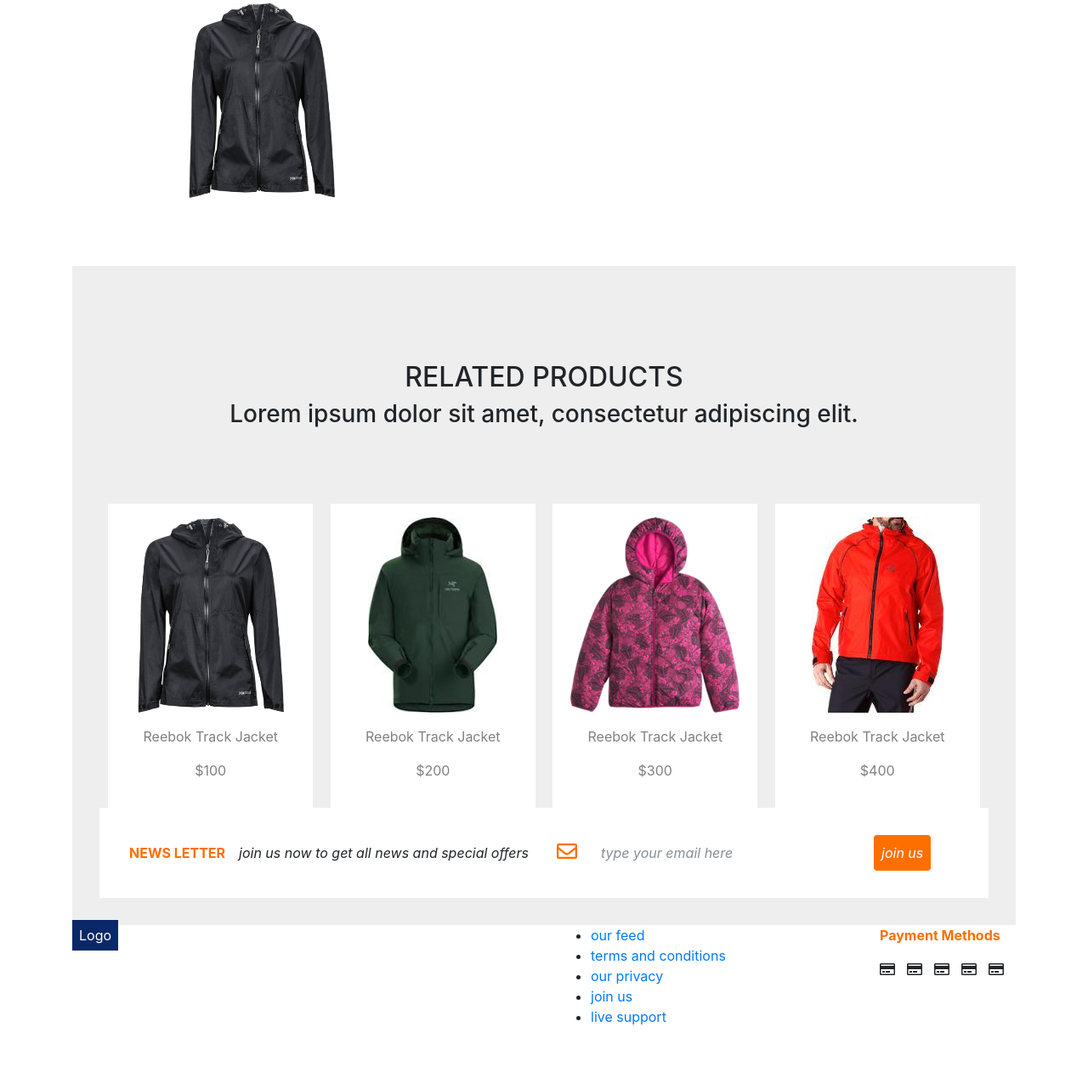
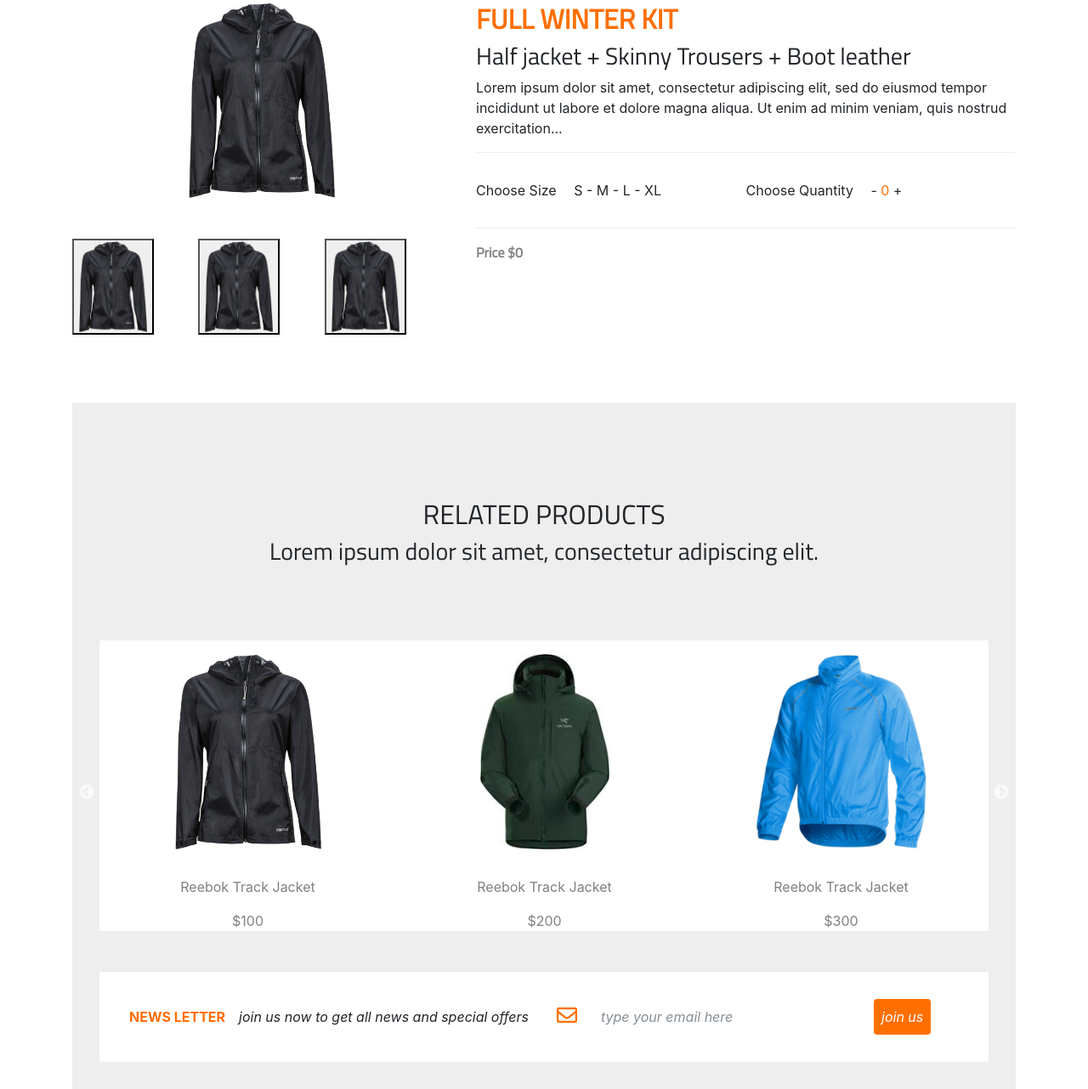
Before and after one commit to drewp6023/pure-strategic, a React app: page / in a window 1280 px wide. Shown: the part 271-1553 px from the top of the page at 85% size. Before the commit the page ends 1496 px from the top, so only its background shows below. Built offline with nearby package versions, Linux system fonts and the light colour scheme.

Commit message:
Slider and last second styling

```diff
--- a/package.json
+++ b/package.json
@@ -46,6 +46,7 @@
     "babel-polyfill": "^6.26.0",
     "babel-runtime": "^6.26.0",
     "react-router-dom": "^4.3.1",
-    "react-slick": "^0.23.1"
+    "react-slick": "^0.23.1",
+    "slick-carousel": "^1.8.1"
   }
 }
--- a/src/assets/scss/styles.scss
+++ b/src/assets/scss/styles.scss
@@ -1,3 +1,10 @@
+/*
+    font-family: 'Maven Pro', sans-serif;
+    font-family: 'Titillium Web', sans-serif;
+*/
+$maven-pro: 'Maven Pro', sans-serif;
+$titillium: 'Titillium Web', sans-serif;
+
 $ps-orange: #FF6F00;
 $ps-blue: #082868;
 
@@ -6,6 +13,11 @@ html {
 
 	.orange {
 		color: $ps-orange;
+	}
+
+	h2,
+	h3 {
+		font-family: $titillium;
 	}
 
 	.flex-center {
@@ -55,26 +67,50 @@ html {
 
 		}
 		#phone-icon {
+			/*margin-left: 1rem;*/
+		}
+		.social-icon:not(:first-child) {
 			margin-left: 1rem;
 		}
-		.social-icon {
-			margin-left: 1rem;
+
+		@media screen and (max-width: 600px) {
+			.row > div[class*='col'] {
+				text-align: center;
+			}
 		}
 	}
 
 	#featured-product-container {
 		background: white;
 		margin: 5rem 0;
+
+		#product-details {
+			#increment,
+			#decrement {
+				cursor: pointer;
+			}
+
+			#price {
+				font-weight: bold;
+				color: grey;
+				font-family: $titillium;
+			}
+		}
 	}
 
 	#related-products-container {
 		background-color: #eeeeee;
 		padding: 2rem;
+
+		img {
+			display: inline-block;
+		}
 	}
 
 	#newsletter-container {
 		background: white;
 		padding: 2rem;
+		margin-top: 2rem;
 
 		input {
 			border: 0;
@@ -90,6 +126,7 @@ html {
 
 	#footer-container {
 		background: white;
+		margin-top: 5rem;
 
 		.fa-credit-card {
 			width: 20%;
@@ -98,12 +135,11 @@ html {
 
 	.product {
 		background: white;
-		padding: 1rem;
-		width: 23%;
-		float: left;
+/*		width: 23%;
+		float: left;*/
 
 		.product-img {
-
+			padding: 1rem;
 		}
 
 		.product-title,
@@ -129,6 +165,25 @@ html {
 			margin-bottom: 1rem;
 		}
 	}
+
+	#mini-pics-container {
+		margin-top: 3rem;
+
+		button {
+			img {
+				max-width: 5rem;
+				min-width: 5rem;
+			}
+		}
+
+		@media screen and (max-width: 600px) {
+			margin-bottom: 2rem;
+
+			> div {
+				text-align: center;
+			}
+		}
+	}
 }
 
 @media screen and (max-width: 900px) {
--- a/src/index.html
+++ b/src/index.html
@@ -4,8 +4,17 @@
 <head>
     <meta charset="utf-8">
     <meta name="viewport" content="width=device-width, initial-scale=1.0">
+
+    <link href="https://fonts.googleapis.com/css?family=Maven+Pro|Titillium+Web" rel="stylesheet">
     <link rel="stylesheet" href="https://maxcdn.bootstrapcdn.com/bootstrap/4.0.0-beta.2/css/bootstrap.min.css" >
     <link rel="stylesheet" type="text/css" href="https://use.fontawesome.com/releases/v5.2.0/css/all.css">
+    <link rel="stylesheet" type="text/css" charset="UTF-8" href="https://cdnjs.cloudflare.com/ajax/libs/slick-carousel/1.6.0/slick.min.css" />
+    <link rel="stylesheet" type="text/css" href="https://cdnjs.cloudflare.com/ajax/libs/slick-carousel/1.6.0/slick-theme.min.css" />
+
+    <script src="https://code.jquery.com/jquery-3.2.1.slim.min.js" integrity="sha384-KJ3o2DKtIkvYIK3UENzmM7KCkRr/rE9/Qpg6aAZGJwFDMVNA/GpGFF93hXpG5KkN" crossorigin="anonymous"></script>
+    <script src="https://cdnjs.cloudflare.com/ajax/libs/popper.js/1.12.9/umd/popper.min.js" integrity="sha384-ApNbgh9B+Y1QKtv3Rn7W3mgPxhU9K/ScQsAP7hUibX39j7fakFPskvXusvfa0b4Q" crossorigin="anonymous"></script>
+    <script src="https://maxcdn.bootstrapcdn.com/bootstrap/4.0.0/js/bootstrap.min.js" integrity="sha384-JZR6Spejh4U02d8jOt6vLEHfe/JQGiRRSQQxSfFWpi1MquVdAyjUar5+76PVCmYl" crossorigin="anonymous"></script>
+
     <title>Pure Strategic Assessment</title>
 </head>
 
--- a/src/js/components/container/FeaturedProductContainer.js
+++ b/src/js/components/container/FeaturedProductContainer.js
@@ -1,18 +1,78 @@
 import React, { Component } from 'react';
 import Header from '../presentational/Header';
 import SecondaryHeader from '../presentational/SecondaryHeader';
+import MiniPics from '../presentational/MiniPics';
 
 class FeaturedProductContainer extends Component {
+
+  state = {
+  	price: 0,
+  	quantity: 0
+  };
+
+  onDecrement = () => {
+  	if (this.state.quantity > 0) {
+
+	  	const quantity = this.state.quantity - 1;
+	  	let price = quantity * 100;
+
+	  	this.setState(state => ({
+	  		quantity: quantity,
+	  		price: price
+	  	}));
+  	}
+  };
+
+  onIncrement = () => {
+
+  	const quantity = this.state.quantity + 1;
+  	let price = quantity * 100;
+
+  	this.setState(state => ({
+  		quantity: quantity,
+  		price: price
+  	}));
+  };
+
   render() {
+
+  	const rowStyle = {
+  		margin: '1rem 0',
+  		padding: '2rem 0',
+  		borderTop: '1px solid #eeeeee',
+  		borderBottom: '1px solid #eeeeee'
+  	}
+
+  	const marginRight = {
+  		marginRight: '1rem'
+  	}
+
     return (
       <div id="featured-product-container">
       	<div className="container">
 	      	<div className="row">
-		      	<div className="col-xs-12 col-md-5 flex-center">
-		      		<img src="/src/assets/images/black_jacket.png" />
+		      	<div className="col-xs-12 col-md-5">
+		      		<div className="flex-center"><img src="/src/assets/images/black_jacket.png" /></div>
+		      		<MiniPics />
 		      	</div>
-		      	<div className="col-xs-12 col-md-7">
-
+		      	<div id="product-details" className="col-xs-12 col-md-7">
+		      		<h2 className="text-uppercase orange font-weight-bold">FULL WINTER KIT</h2>
+		      		<h3>Half jacket + Skinny Trousers + Boot leather</h3>
+		      		<div>
+		      			Lorem ipsum dolor sit amet, consectetur adipiscing elit, sed do eiusmod tempor incididunt ut labore et dolore magna aliqua. Ut enim ad minim veniam, quis nostrud exercitation...
+		      		</div>
+		      		<div className="row no-gutters" style={rowStyle}>
+		      			<div className="col-xs-12 col-md-6">
+		      				<span style={marginRight}>Choose Size</span> <span>S</span> - <span>M</span> - <span>L</span> - <span>XL</span>
+		      			</div>
+		      			<div className="col-xs-12 col-md-6">
+		      				<span style={marginRight}>Choose Quantity</span> <span id="decrement" onClick={this.onDecrement}>-</span> <span className="orange">{this.state.quantity}</span> <span id="increment" onClick={this.onIncrement}>+</span>
+		      			</div>
+		      		</div>
+		      		<div id="price-container" className="row no-gutters">
+		      			<div className="col-xs-12 col-md-6"><span id="price">Price {"$" + this.state.price}</span></div>
+		      			<div className="col-xs-12 col-md-6"></div>
+		      		</div>
 		      	</div>
 		    </div>
       	</div>
--- a/src/js/components/container/FooterContainer.js
+++ b/src/js/components/container/FooterContainer.js
@@ -19,13 +19,11 @@ class FooterContainer extends Component {
     return (
       <div id="footer-container" className="container">
         <div className="row">
-          <div className="col-md-2">
+          <div className="col-xs-12 col-md-1">
             <LogoButton />
           </div>
-          <div className="col-md-4">
-
-          </div>
-          <div className="col-md-4">
+          <div className="col-xs-12 col-md-5"></div>
+          <div className="col-xs-12 col-md-4">
             <ul>
               {links.map((link, index) => {
                 return (
@@ -34,7 +32,7 @@ class FooterContainer extends Component {
               })}
             </ul>
           </div>
-          <div className="col-md-2">
+          <div className="col-xs-12 col-md-2">
             <div className="orange font-weight-bold" style={paymentStyle}>Payment Methods</div>
             <div>
               <i className="far fa-credit-card"></i>
--- a/src/js/components/container/NewsletterContainer.js
+++ b/src/js/components/container/NewsletterContainer.js
@@ -16,11 +16,11 @@ class NewsletterContainer extends Component {
     return (
       <div id="newsletter-container">
       	<div className="row">
-      		<div className="col-md-6 flex-center">
+      		<div className="col-xs-12 col-md-6 flex-center">
       			<span className="orange text-uppercase" style={nlText}>News Letter</span>
       			<span className="font-italic">join us now to get all news and special offers</span>
       		</div>
-      		<div className="col-md-4 flex-center">
+      		<div className="col-xs-12 col-md-4 flex-center">
 	            <div className="input-group mb-3 no-margin-bottom">
 	              <div className="input-group-prepend flex-center">
 	                <span className="input-group-text"><i id="envelope-icon" className="far fa-envelope orange" style={envStyle}></i></span>
@@ -28,7 +28,7 @@ class NewsletterContainer extends Component {
 	              <input type="text" className="form-control font-italic" placeholder="type your email here" aria-label="email" />
 	            </div>
       		</div>
-      		<div className="col-md-2 flex-center">
+      		<div className="col-xs-12 col-md-2 flex-center">
       			<button id="join-us-btn" className="btn font-italic">join us</button>
       		</div>
       	</div>
--- a/src/js/components/container/RelatedProductsContainer.js
+++ b/src/js/components/container/RelatedProductsContainer.js
@@ -3,6 +3,7 @@ import Header from '../presentational/Header';
 import SecondaryHeader from '../presentational/SecondaryHeader';
 import Newsletter from './NewsletterContainer';
 import Product from '../presentational/Product';
+import Slider from "react-slick";
 
 class ProductContainer extends Component {
   render() {
@@ -11,11 +12,69 @@ class ProductContainer extends Component {
   		padding: '5rem 0'
   	}
 
-  	const productContainerStyle = {
-  		display: 'flex',
-  		alignItems: 'center',
-  		justifyContent: 'space-around'
+  	const settings = {
+      dots: false,
+      infinite: true,
+      speed: 500,
+	  slidesToShow: 3,
+	  slidesToScroll: 1,
+      responsive: [
+	    {
+	      breakpoint: 1024,
+	      settings: {
+	        slidesToShow: 3,
+	        slidesToScroll: 1,
+	      }
+	    },
+	    {
+	      breakpoint: 600,
+	      settings: {
+	        slidesToShow: 2,
+	        slidesToScroll: 2
+	      }
+	    },
+	    {
+	      breakpoint: 480,
+	      settings: {
+	        slidesToShow: 1,
+	        slidesToScroll: 1
+	      }
+	    }
+      ]
   	}
+
+  	const productImages = [
+  		{
+  			url: '/src/assets/images/black_jacket.png',
+  			title: 'Reebok Track Jacket',
+  			cost: 100
+  		},
+  		{
+  			url: '/src/assets/images/fission_jacket.jpeg',
+  			title: 'Reebok Track Jacket',
+  			cost: 200
+  		},
+  		{
+  			url: '/src/assets/images/light_blue_jacket.png',
+  			title: 'Reebok Track Jacket',
+  			cost: 300
+  		},
+  		{
+  			url: '/src/assets/images/orange_brown_jacket.jpeg',
+  			title: 'Reebok Track Jacket',
+  			cost: 400
+  		},
+  		{
+  			url: '/src/assets/images/pink_jacket.png',
+  			title: 'Reebok Track Jacket',
+  			cost: 500
+  		},
+  		{
+  			url: '/src/assets/images/red_jacket.jpeg',
+  			title: 'Reebok Track Jacket',
+  			cost: 600
+  		}
+  	]
 
     return (
       <div className="product-container container">
@@ -24,12 +83,15 @@ class ProductContainer extends Component {
 		      	<Header text="Related Products" />
 		      	<SecondaryHeader text="Lorem ipsum dolor sit amet, consectetur adipiscing elit." />
       		</div>
-      		<div style={productContainerStyle}>
-		  		<Product imgUrl="/src/assets/images/black_jacket.png" title="Reebok Track Jacket" price={100} />
-		  		<Product imgUrl="/src/assets/images/fission_jacket.jpeg" title="Reebok Track Jacket" price={200} />
-		  		<Product imgUrl="/src/assets/images/pink_jacket.png" title="Reebok Track Jacket" price={300} />
-		  		<Product imgUrl="/src/assets/images/red_jacket.jpeg" title="Reebok Track Jacket" price={400} />
-      		</div>
+      		<Slider {...settings}>
+      			{productImages.map((item, index) => {
+      				return (
+      					<div key={index}>
+      						<Product imgUrl={item.url} title={item.title} price={item.cost} />
+      					</div>
+      				)
+      			})}
+      		</Slider>
 	      	<Newsletter />
       	</div>
       </div>
@@ -38,3 +100,10 @@ class ProductContainer extends Component {
 }
 
 export default ProductContainer;
+
+      // 		<div className="row">
+		  		// <div className="col-xs-12 col-md-3"><Product imgUrl="/src/assets/images/black_jacket.png" title="Reebok Track Jacket" price={100} /></div>
+		  		// <div className="col-xs-12 col-md-3"><Product imgUrl="/src/assets/images/fission_jacket.jpeg" title="Reebok Track Jacket" price={200} /></div>
+		  		// <div className="col-xs-12 col-md-3"><Product imgUrl="/src/assets/images/pink_jacket.png" title="Reebok Track Jacket" price={300} /></div>
+		  		// <div className="col-xs-12 col-md-3"><Product imgUrl="/src/assets/images/red_jacket.jpeg" title="Reebok Track Jacket" price={400} /></div>
+      // 		</div>
--- a/src/js/components/presentational/LogoButton.js
+++ b/src/js/components/presentational/LogoButton.js
@@ -3,7 +3,7 @@ import React from "react";
 import "../../../assets/scss/styles.scss";
 
 const Button = () => (
-	<a className="logo-btn" href="#">Logo</a>
+	<a className="logo-btn d-none d-md-block" href="#">Logo</a>
 );
 
 export default Button;
--- /dev/null
+++ b/src/js/components/presentational/MiniPics.js
@@ -0,0 +1,11 @@
+import React, { Component } from 'react';
+
+const MiniPics = () => (
+	<div id="mini-pics-container" className="row no-gutters">
+		<div className="col-xs-12 col-md-4"><button><img src="/src/assets/images/black_jacket.png" /></button></div>
+		<div className="col-xs-12 col-md-4"><button><img src="/src/assets/images/black_jacket.png" /></button></div>
+		<div className="col-xs-12 col-md-4"><button><img src="/src/assets/images/black_jacket.png" /></button></div>
+	</div>
+);
+
+export default MiniPics;
```
Also changed, not shown: src/js/components/container/ContactContainer.js (+5 -3 lines).
